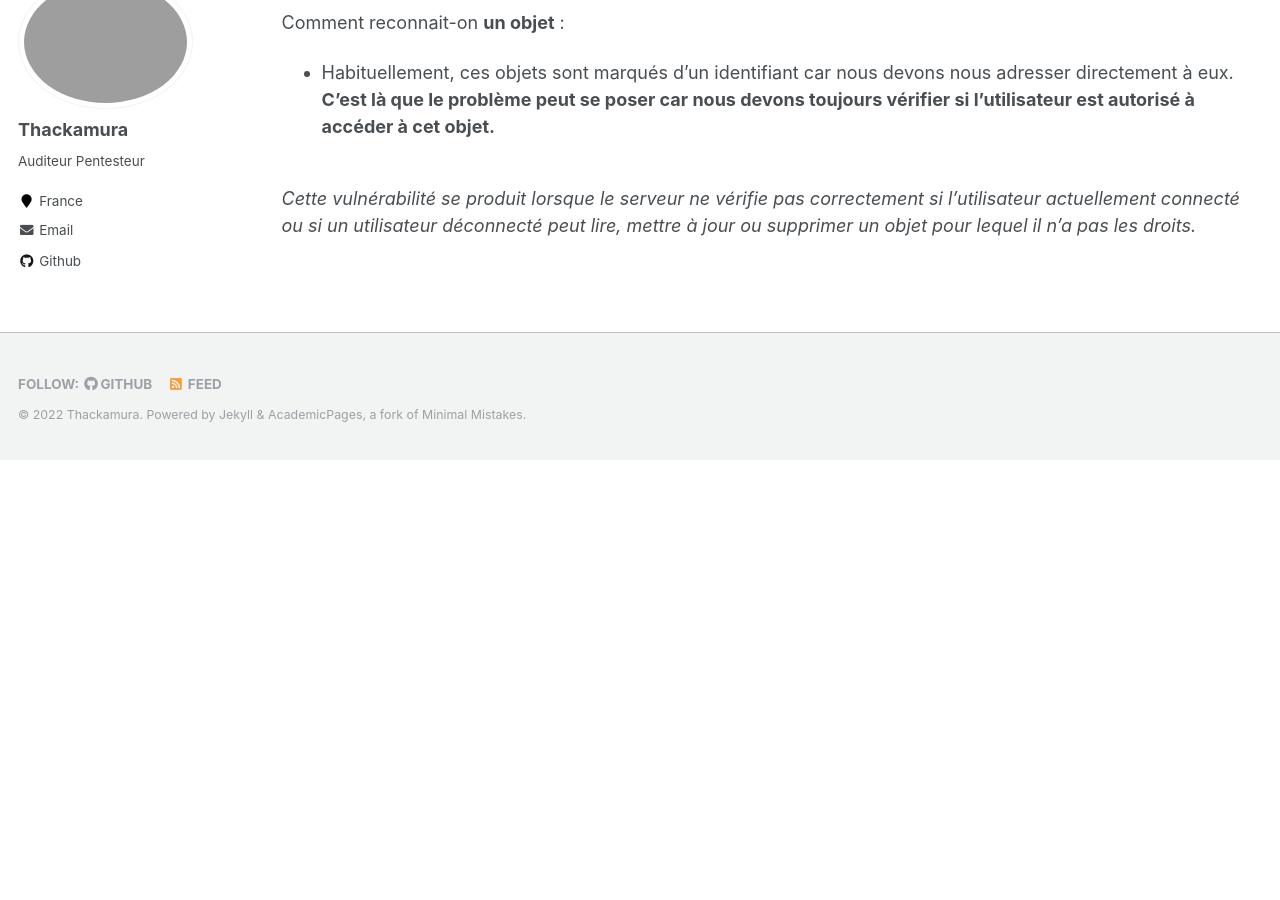
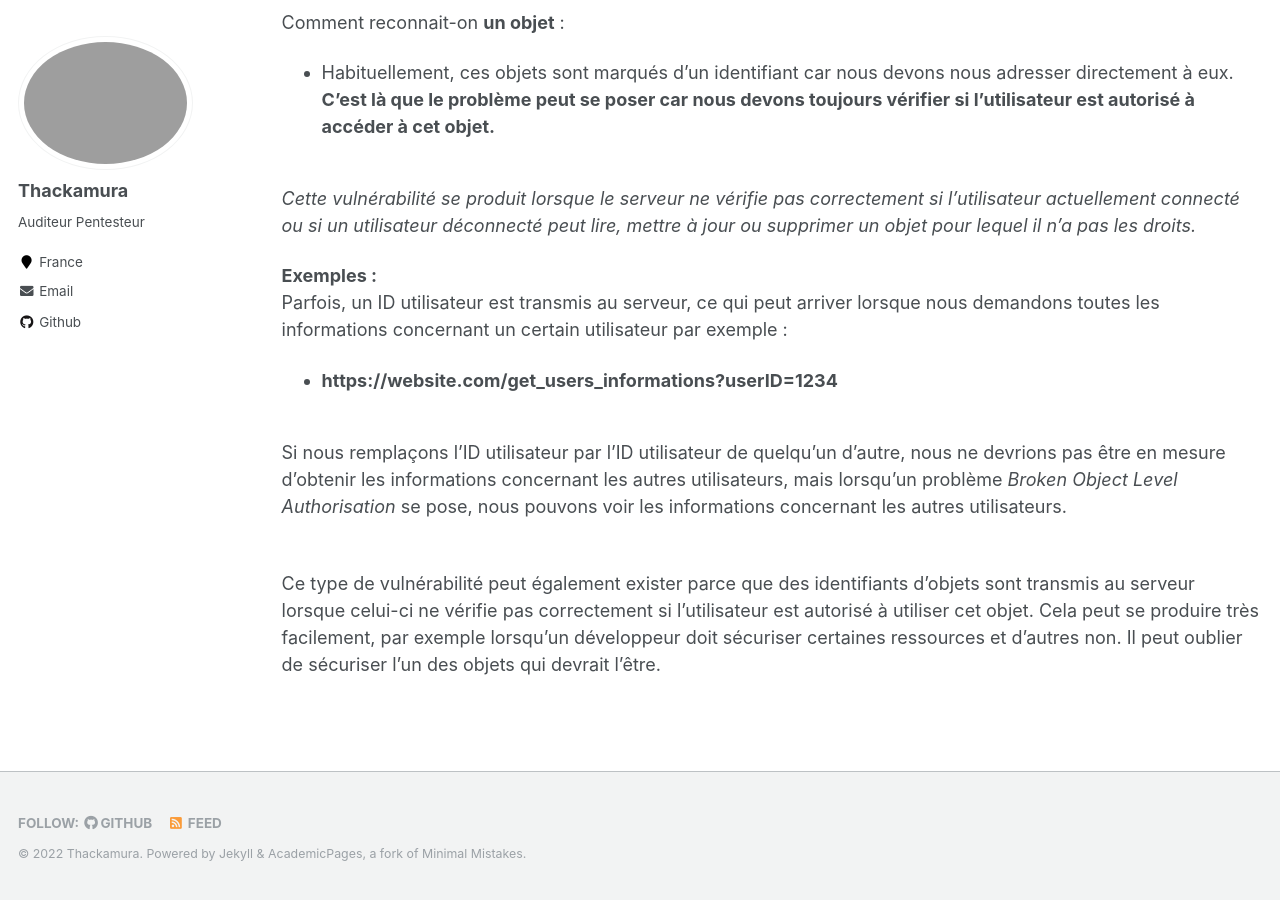
Before and after one commit to thackamura/thackamura.github.io, a Jekyll site: the page built from _pages/pentest-api.md, in a window 1280 px wide and 900 px high, scrolled down 812 px. Built offline with Jekyll 4.4.1, drawn with Linux system fonts in a browser that asks for light colours; before the commit the page ends 1272 px from its top, so only the background shows below that.

Commit message:
Update pentest-api.md

```diff
--- a/_pages/pentest-api.md
+++ b/_pages/pentest-api.md
@@ -31,3 +31,12 @@
 * Habituellement, ces objets sont marqués d'un identifiant car nous devons nous adresser directement à eux. **C'est là que le problème peut se poser car nous devons toujours vérifier si l'utilisateur est autorisé à accéder à cet objet.**
 
 <br/> *Cette vulnérabilité se produit lorsque le serveur ne vérifie pas correctement si l'utilisateur actuellement connecté ou si un utilisateur déconnecté peut lire, mettre à jour ou supprimer un objet pour lequel il n'a pas les droits.*
+<br/>
+
+**Exemples :**
+<br/> Parfois, un ID utilisateur est transmis au serveur, ce qui peut arriver lorsque nous demandons toutes les informations concernant un certain utilisateur par exemple :
+* **https://website.com/get_users_informations?userID=1234**
+
+<br/> Si nous remplaçons l'ID utilisateur par l'ID utilisateur de quelqu'un d'autre, nous ne devrions pas être en mesure d'obtenir les informations concernant les autres utilisateurs, mais lorsqu'un problème *Broken Object Level Authorisation* se pose, nous pouvons voir les informations concernant les autres utilisateurs.
+
+<br/> Ce type de vulnérabilité peut également exister parce que des identifiants d'objets sont transmis au serveur lorsque celui-ci ne vérifie pas correctement si l'utilisateur est autorisé à utiliser cet objet. Cela peut se produire très facilement, par exemple lorsqu'un développeur doit sécuriser certaines ressources et d'autres non. Il peut oublier de sécuriser l'un des objets qui devrait l'être.
```
